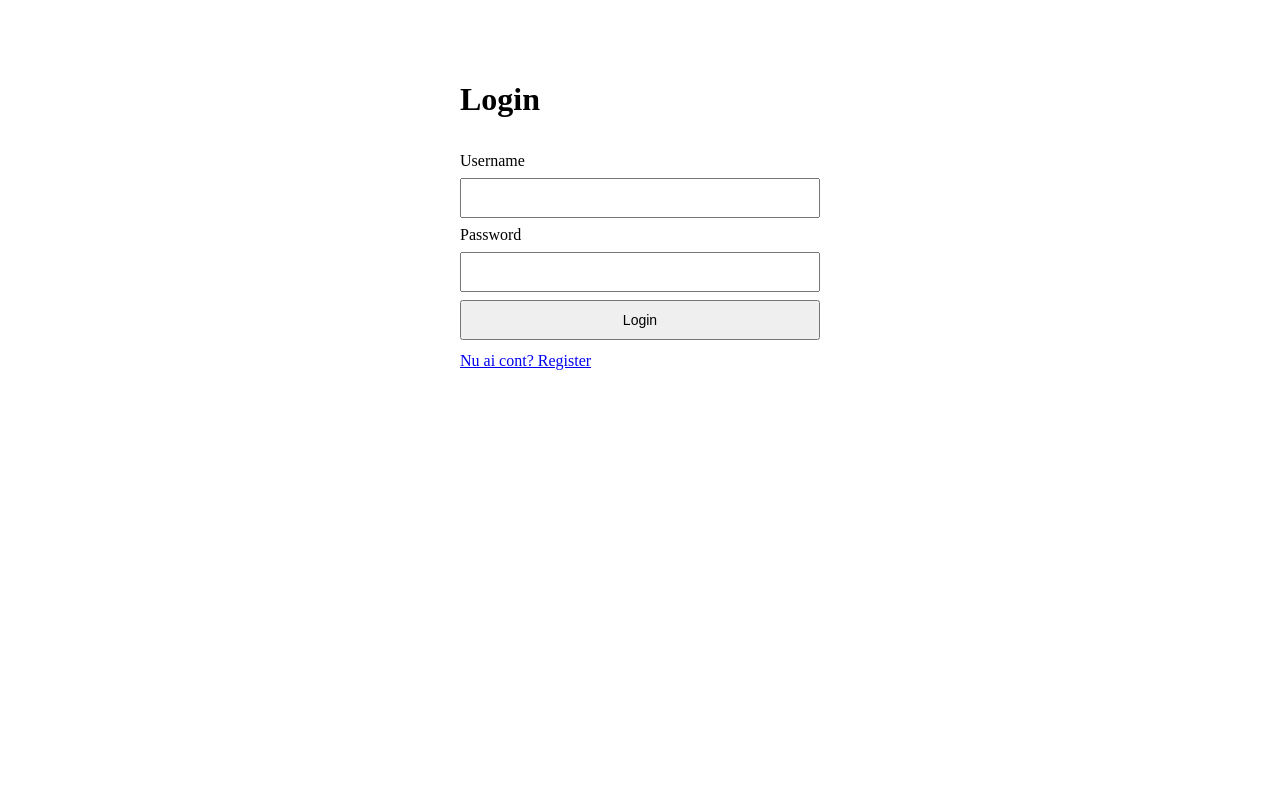
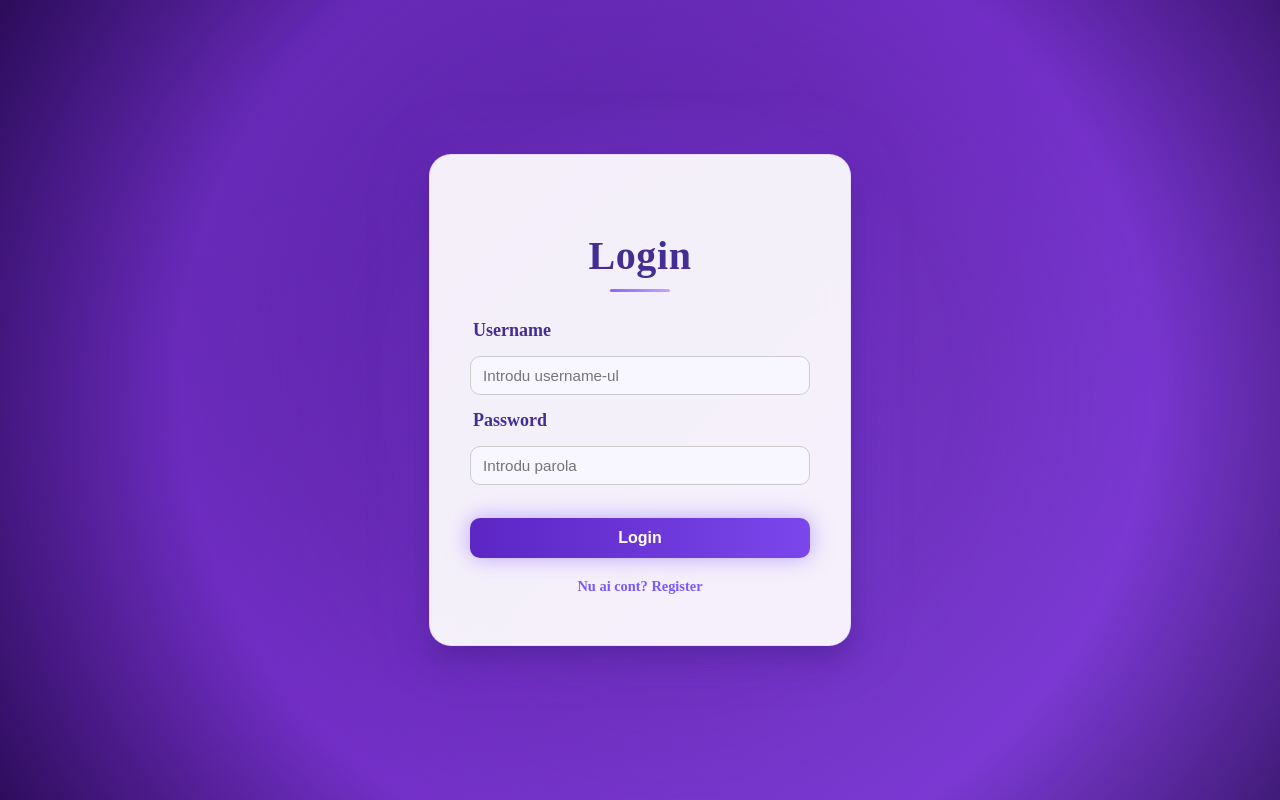
Before and after one commit to AndreiDogarel/Smarthack-Front, an Angular app in the folder smarthack-web/: page /login in a window 1280 px wide. Built offline with nearby package versions, Linux system fonts and the light colour scheme.

Commit message:
added_login_page_style

```diff
--- a/smarthack-web/src/app/pages/login/login.component.css
+++ b/smarthack-web/src/app/pages/login/login.component.css
@@ -1,4 +1,266 @@
-.wrap{max-width:360px;margin:60px auto;display:flex;flex-direction:column;gap:12px}
-form{display:flex;flex-direction:column;gap:8px}
-input,button{padding:10px;font-size:14px}
-.error{color:#c62828;margin-top:8px}
+/* ====== RESETARE GLOBALĂ ====== */
+html, body {
+  margin: 0;
+  padding: 0;
+  width: 100%;
+  height: 100%;
+  overflow: hidden;
+  font-family: 'Nunito', sans-serif;
+}
+
+/* ====== FUNDAL STATIC, MOV ÎNCHIS ====== */
+:host {
+  position: fixed;
+  top: 0;
+  left: 0;
+  width: 100vw;
+  height: 100vh;
+  display: flex;
+  justify-content: center;
+  align-items: center;
+  background: linear-gradient(135deg, #53209b, #6a2bb8, #7c40d1);
+  overflow: hidden;
+}
+
+/* ====== VIGNETĂ ANIMATĂ (PULSARE LENTĂ, EASE-IN-OUT) ====== */
+:host::before {
+  content: "";
+  position: absolute;
+  inset: 0;
+  background: radial-gradient(
+    circle at center,
+    rgba(255, 255, 255, 0) 35%,
+    rgba(110, 40, 200, 0.25) 60%,
+    rgba(30, 0, 70, 0.85) 100%
+  );
+  z-index: 0;
+  animation: vignettePulse 12s  infinite alternate;
+}
+
+@keyframes vignettePulse {
+  0% {
+    opacity: 0.55;
+    background: radial-gradient(
+      circle at 50% 50%,
+      rgba(255, 255, 255, 0) 35%,
+      rgba(110, 40, 200, 0.25) 60%,
+      rgba(30, 0, 70, 0.85) 100%
+    );
+  }
+  25% {
+    opacity: 0.65;
+    background: radial-gradient(
+      circle at 52% 48%,
+      rgba(255, 255, 255, 0) 36%,
+      rgba(140, 60, 240, 0.35) 62%,
+      rgba(20, 0, 50, 0.9) 100%
+    );
+  }
+  75%
+  {
+    opacity: 0.80;
+    background: radial-gradient(
+      circle at 52% 48%,
+      rgba(255, 255, 255, 0) 36%,
+      rgba(140, 60, 240, 0.35) 62%,
+      rgba(20, 0, 50, 0.9) 100%
+    );
+  }
+  100% {
+    opacity: 0.80;
+    background: radial-gradient(
+      circle at 50% 50%,
+      rgba(255, 255, 255, 0) 35%,
+      rgba(110, 40, 200, 0.25) 60%,
+      rgba(30, 0, 70, 0.85) 100%
+    );
+  }
+}
+
+/* ====== CARD LOGIN ====== */
+.wrap {
+  position: relative;
+  z-index: 1;
+  background: rgba(255, 255, 255, 0.93);
+  border-radius: 22px;
+  border: 1px solid rgba(210, 190, 255, 0.4);
+  box-shadow:
+    0 12px 30px rgba(60, 20, 120, 0.5),
+    0 0 60px rgba(140, 80, 255, 0.3);
+  backdrop-filter: blur(14px);
+  padding: 50px 40px;
+  width: 340px;
+  color: #333;
+  animation: fadeIn 1.4s ease-in-out forwards;
+  transform: translateY(10px);
+  opacity: 0;
+  transition: all 0.5s ease-in-out;
+}
+
+.wrap:hover {
+  background: rgba(255, 255, 255, 0.85);
+  box-shadow:
+    0 14px 36px rgba(70, 30, 140, 0.6),
+    0 0 80px rgba(160, 100, 255, 0.3);
+  border-color: rgba(190, 160, 255, 0.6);
+  transform: translateY(-3px);
+}
+
+/* ====== ANIMAȚII DE APARIȚIE ====== */
+@keyframes fadeIn {
+  to { transform: translateY(0); opacity: 1; }
+}
+
+@keyframes slideDown {
+  from { opacity: 0; transform: translateY(-10px); }
+  to { opacity: 1; transform: translateY(0); }
+}
+
+@keyframes slideUp {
+  from { opacity: 0; transform: translateY(15px); }
+  to { opacity: 1; transform: translateY(0); }
+}
+
+/* ====== TITLU ====== */
+.wrap h1 {
+  text-align: center;
+  margin-bottom: 28px;
+  font-family: 'Playfair Display', serif;
+  font-weight: 600;
+  font-size: 2rem;
+  color: #432e93;
+  letter-spacing: 0.6px;
+  animation: slideDown 1.3s ease-in-out 0.2s forwards;
+  opacity: 0;
+}
+
+.wrap h1::after {
+  content: "";
+  display: block;
+  width: 60px;
+  height: 3px;
+  background: linear-gradient(90deg, #8b66ff, #c3a4ff);
+  margin: 10px auto 0;
+  border-radius: 2px;
+}
+
+/* ====== FORMULAR ====== */
+form {
+  display: flex;
+  flex-direction: column;
+  gap: 15px;
+  animation: slideUp 1.2s ease-in-out 0.4s forwards;
+  opacity: 0;
+}
+
+label {
+  font-size: 0.9rem;
+  font-weight: 600;
+  color: #555;
+  margin-left: 3px;
+}
+
+input {
+  padding: 10px 12px;
+  border: 1px solid #ccc;
+  border-radius: 10px;
+  outline: none;
+  background: #f8f7ff;
+  color: #53209b;
+  font-size: 0.95rem;
+  transition: all 0.3s ease-in-out;
+}
+
+input:focus {
+  border-color: #a88cff;
+  background: #ffffff;
+  box-shadow: 0 0 8px rgba(168, 140, 255, 0.55);
+}
+
+/* ====== BUTON LOGIN ====== */
+button {
+  margin-top: 18px;
+  padding: 11px;
+  border: none;
+  border-radius: 10px;
+  cursor: pointer;
+  background: linear-gradient(90deg, #5c25c4, #8a57ff, #b28cff);
+  background-size: 300% 100%;
+  color: #fff;
+  font-weight: 700;
+  font-size: 1rem;
+  transition: all 0.4s ease-in-out;
+  box-shadow: 0 4px 14px rgba(90, 60, 200, 0.5);
+  animation: buttonGlow 6s ease-in-out infinite alternate;
+}
+
+button:hover {
+  background-position: 100% 0;
+  transform: translateY(-2px);
+  box-shadow: 0 6px 18px rgba(110, 70, 230, 0.65);
+}
+
+button:disabled {
+  opacity: 0.6;
+  cursor: not-allowed;
+}
+
+@keyframes buttonGlow {
+  from { box-shadow: 0 0 10px rgba(155, 120, 255, 0.35); }
+  to { box-shadow: 0 0 22px rgba(155, 120, 255, 0.65); }
+}
+
+/* ====== MESAJ EROARE ====== */
+.error {
+  color: #c44c8a;
+  font-size: 0.85rem;
+  text-align: center;
+  margin-top: 10px;
+  min-height: 18px;
+}
+
+/* ====== LINK REGISTER ====== */
+a {
+  display: block;
+  text-align: center;
+  margin-top: 20px;
+  color: #7a5aff;
+  text-decoration: none;
+  font-size: 0.9rem;
+  transition: all 0.3s ease-in-out;
+  animation: fadeIn 1.4s ease-in-out 0.8s forwards;
+  opacity: 0;
+  font-weight: 600;
+}
+
+a:hover {
+  color: #4b2fff;
+  text-shadow: 0 0 6px rgba(107, 79, 255, 0.4);
+}
+
+/* ====== RESPONSIVE ====== */
+@media (max-width: 420px) {
+  .wrap {
+    width: 90%;
+    padding: 30px 25px;
+  }
+
+  .wrap h1 {
+    font-size: 1.7rem;
+  }
+
+  input, button {
+    font-size: 0.9rem;
+  }
+}
+
+/* ====== SUPLIMENTARE STILURI ====== */
+.etichete {
+  color: #432e93;
+  font-size: large;
+  font-weight: bold;
+}
+
+#log {
+  font-size: 250%;
+}
--- a/smarthack-web/src/app/pages/login/login.component.html
+++ b/smarthack-web/src/app/pages/login/login.component.html
@@ -1,10 +1,10 @@
 <div class="wrap">
-  <h1>Login</h1>
+  <h1 id="log">Login</h1>
   <form [formGroup]="form" (ngSubmit)="submit()">
-    <label>Username</label>
-    <input type="text" formControlName="username" />
-    <label>Password</label>
-    <input type="password" formControlName="password" />
+    <label class="etichete">Username</label>
+    <input type="text" formControlName="username" placeholder="Introdu username-ul"/>
+    <label class="etichete">Password</label>
+    <input type="password" formControlName="password" placeholder="Introdu parola"/>
     <button type="submit" [disabled]="loading()">Login</button>
     <div class="error" *ngIf="error()">{{ error() }}</div>
   </form>
```
